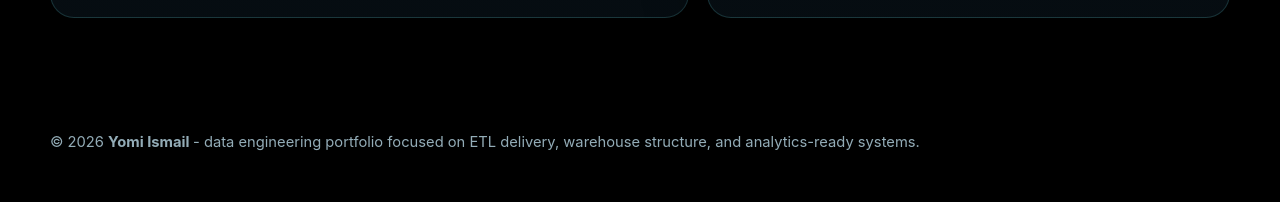
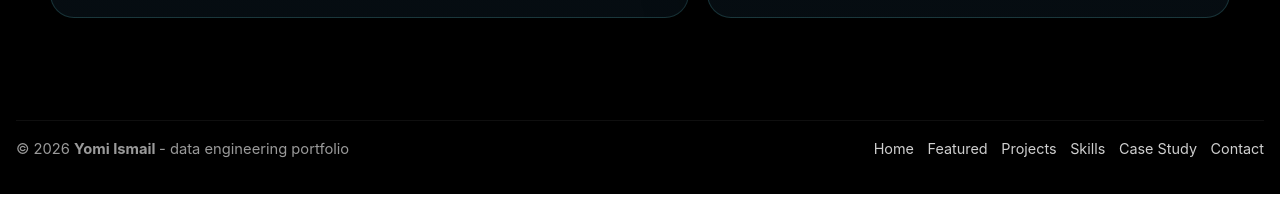
Before and after one commit to yoismail/portfolio, a plain HTML site: page index.html in a window 1280 px wide. Shown: the part 4398-4600 px from the top of the page. Drawn offline with Linux system fonts and the light colour scheme.

Commit message:
Feat: Redesign footer with updated layout and links
- Implemented new footer structure with copyright and personalized branding.
- Added navigation links to key sections

```diff
--- a/index.html
+++ b/index.html
@@ -478,11 +478,46 @@
             margin: .25rem 0 0
         }
 
-        .footer {
-            padding: 1.8rem 0 3rem;
-            color: var(--muted);
-            font-size: .92rem
+        footer {
+            padding: 1.2rem 1rem 2rem;
+            color: #888;
+            font-size: 0.92rem;
         }
+
+        .footer-inner {
+            width: min(var(--max-width), 100%);
+            margin: 0 auto;
+            display: flex;
+            flex-wrap: wrap;
+            justify-content: space-between;
+            gap: 1rem;
+            align-items: center;
+            border-top: 1px solid rgba(255, 255, 255, 0.06);
+            padding-top: 1rem;
+        }
+
+        .footer-note {
+            color: #9a9a9a;
+            max-width: 30rem;
+        }
+
+        .footer-links {
+            display: flex;
+            flex-wrap: wrap;
+            gap: 0.85rem;
+        }
+
+        .footer-links a {
+            color: #cfcfcf;
+            text-decoration: none;
+            font-size: 0.9rem;
+            transition: color 0.25s ease;
+        }
+
+        .footer-links a:hover {
+            color: var(--accent-soft);
+        }
+
 
         .hero-note,
         .callout {
@@ -576,7 +611,6 @@
     <header class="topbar">
         <div class="container topbar-inner">
             <a class="brand" href="#home">
-
                 <span>Yomi.Dev</span>
             </a>
             <div class="nav-wrap">
@@ -819,12 +853,22 @@
             </div>
         </section>
     </main>
+    <footer>
+        <div class="footer-inner">
+            <div class="footer-note">
+                © 2026 <strong>Yomi Ismail </strong> - data engineering portfolio
+            </div>
+            <div class="footer-links">
+                <a href="#home">Home</a>
+                <a href="#featured">Featured</a>
+                <a href="#projects">Projects</a>
+                <a href="#skills">Skills</a>
+                <a href="case-study.html">Case Study</a>
+                <a href="#contact">Contact</a>
+            </div>
+        </div>
+    </footer>
 
-    <footer class="footer">
-        <div class="container">© 2026 <strong>Yomi Ismail </strong> - data engineering portfolio focused on ETL
-            delivery, warehouse
-            structure, and analytics-ready systems.</div>
-    </footer>
 
     <script>
 
```
Also changed, not shown: case-study.html (+51 -7 lines).
